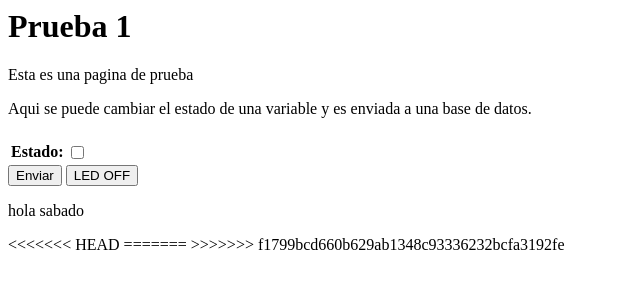
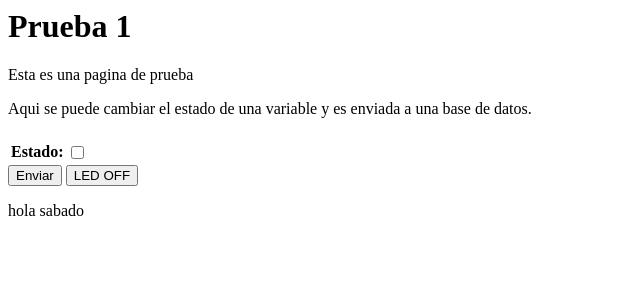
Before and after one commit to StephanyValarezo/Plant, a Django app: page / in a window 1280 px wide. Shown: the top 300 px of the page, without its empty margins (0-640 px from the left). Run offline with Django 3.2, Linux system fonts and the light colour scheme.

Commit message:
cambie las urls y algo del template

```diff
--- a/Plant/urls.py
+++ b/Plant/urls.py
@@ -20,5 +20,5 @@ from PlantApp import views
 urlpatterns = [
     path('admin/', admin.site.urls),
     path('', views.botones),
-    path('new/', include('api_basic.urls')),
+    path('', include('api_basic.urls')),
 ]
--- a/PlantApp/templates/home.html
+++ b/PlantApp/templates/home.html
@@ -18,13 +18,6 @@
             <input type="submit" value="Enviar">
             <button onClick=location.href='./?LED=OFF'>LED OFF</button>
             <p>hola sabado</p>
-<<<<<<< HEAD
-
-
-=======
-
->>>>>>> f1799bcd660b629ab1348c93336232bcfa3192fe
-
 
         </form>
 
```
